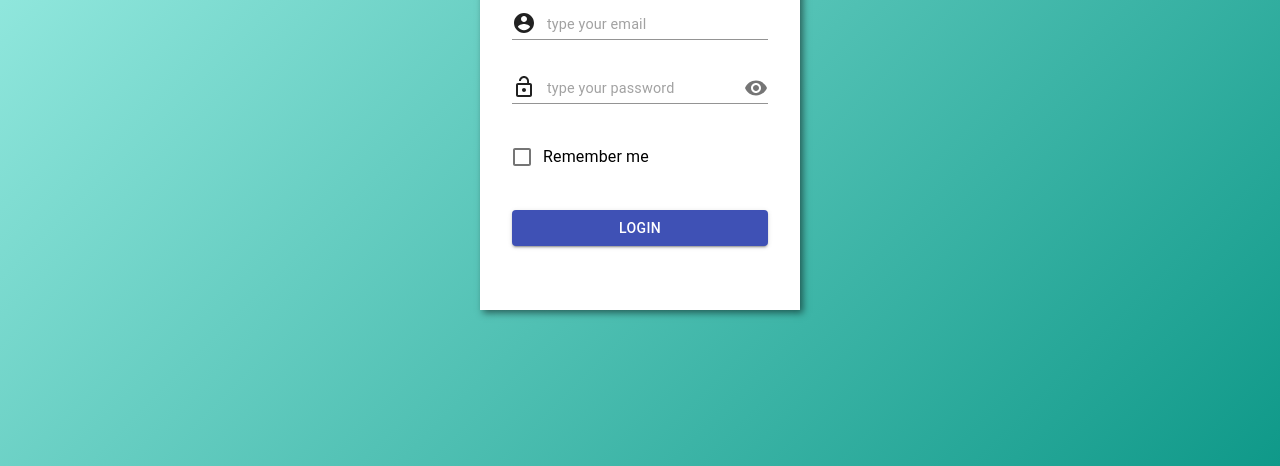
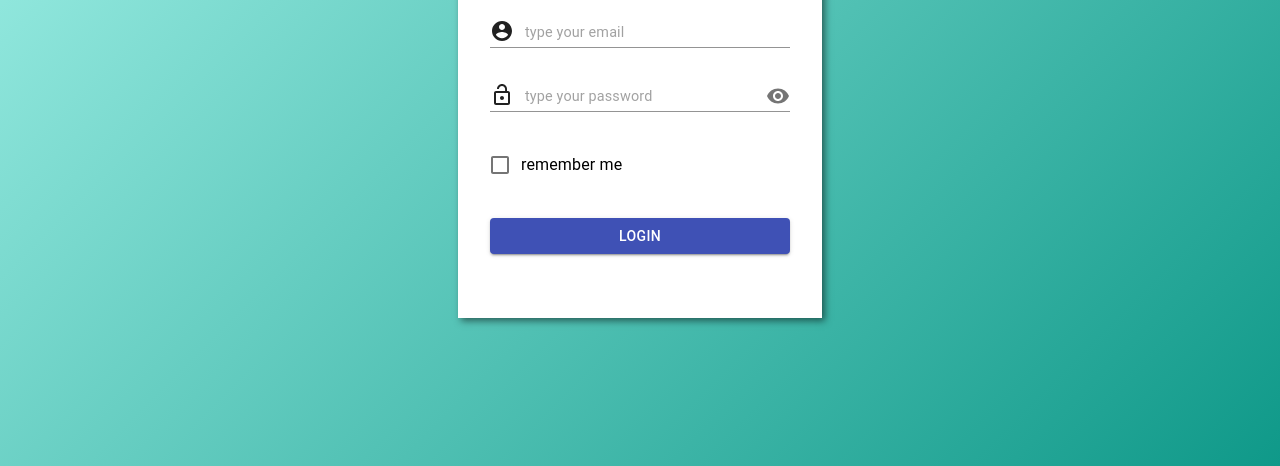
Before and after one commit to IsmaelB83/keepcoding-react-wallakeep, a React app: page /login in a window 1280 px wide. Shown: the part 334-800 px from the top of the page. Built offline with nearby package versions, Linux system fonts and the light colour scheme.

Commit message:
Login form terminada y refactorizada

```diff
--- a/src/components/forms/InputCheckbox/InputCheckbox.js
+++ b/src/components/forms/InputCheckbox/InputCheckbox.js
@@ -16,18 +16,23 @@ export default class InputIcon extends Component {
   render() {
     return (
         <FormControlLabel
+            name={this.props.name}
             control={
             <Checkbox
                 checked={this.props.checked}
                 onChange={this.props.onChange}
-                color='primary'
+                color={this.props.color}
                 inputProps={{
                 'aria-label': 'secondary checkbox',
                 }}
             />
             }
-            label='Remember me'
+            label={this.props.label}
         />
     );
   }
 }
+
+InputIcon.defaultProps = {
+  color: 'primary',
+}
--- a/src/containers/Login/Login.css
+++ b/src/containers/Login/Login.css
@@ -9,7 +9,7 @@
 
 .Login-wrapper {
     max-width: 320px;
-    padding: 4rem 2rem;
+    padding: 3rem 2rem;
     background-color: white;
     box-shadow: 3px 3px 7px rgba(0, 0, 0, .5);
 }
@@ -22,3 +22,10 @@
 .Login-form .button {
     align-self: flex-end;
 }
+
+@media only screen and (min-width: 600px) {
+    .Login-wrapper {
+        max-width: 400px;
+        padding: 4rem 2rem;
+    }
+}
--- a/src/containers/Login/Login.js
+++ b/src/containers/Login/Login.js
@@ -38,9 +38,24 @@ export default class Login extends Component {
         <div className='Login-wrapper'>
           <form className='Login-form' onSubmit={this.handleOnSubmit}>
             <img src={imageLogo} className='Login-logo' alt='nodepop-logo' />
-            <InputIcon value={this.state.email} onChange={this.handleInput('email')} type='email' placeholder='type your email' adornment={<AccountCircleIcon/>} />
-            <InputPassword value={this.state.password} onChange={this.handleInput('password')} placeholder='type your password' />
-            <InputCheckbox onChange={this.handleCheckbox('checkbox')} />
+            <InputIcon
+              name='email'
+              value={this.state.email}
+              onChange={this.handleInput('email')}
+              type='email' placeholder='type your email'
+              adornment={<AccountCircleIcon/>}
+            />
+            <InputPassword
+              name='password'
+              value={this.state.password}
+              onChange={this.handleInput('password')}
+              placeholder='type your password'
+            />
+            <InputCheckbox
+              name='remember'
+              label='remember me'
+              onChange={this.handleCheckbox('checkbox')}
+            />
             <Button className='button' type='submit' variant='contained' color='primary'> Login </Button>
           </form>
         </div>
```
